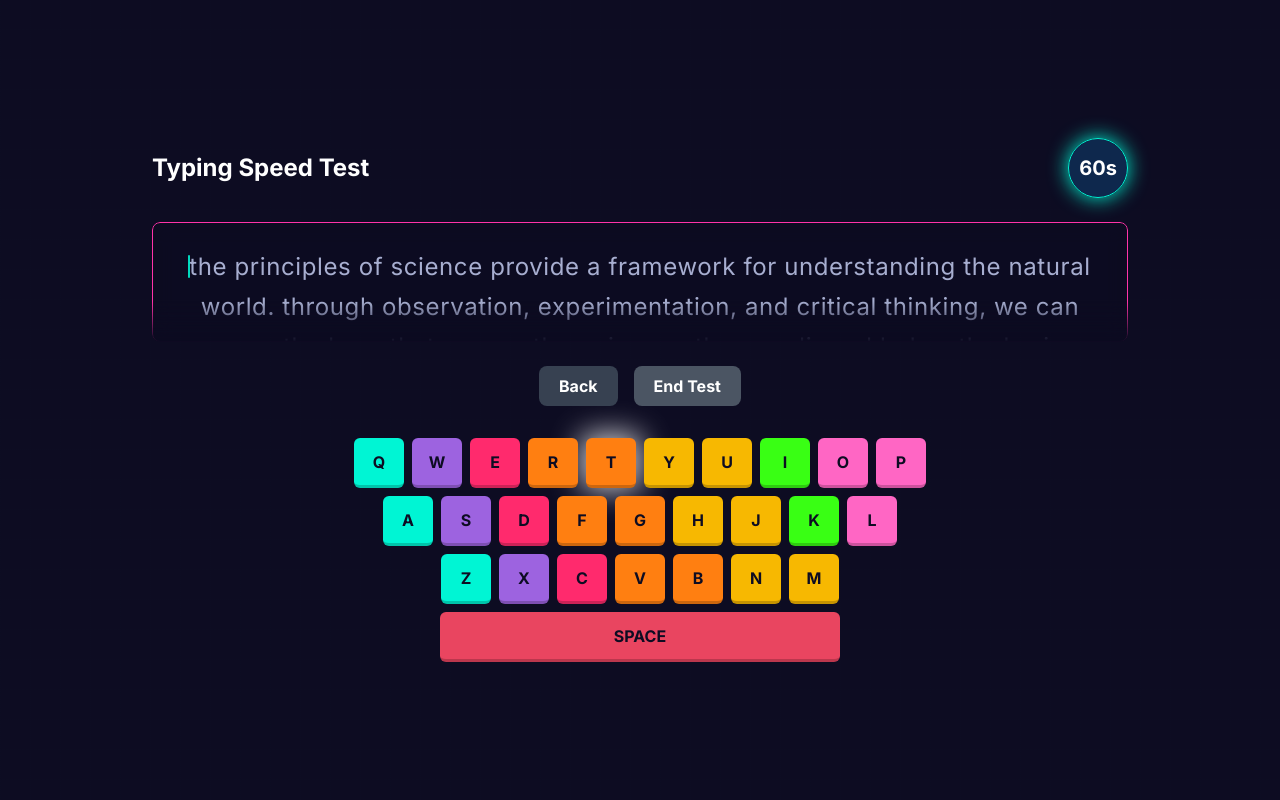
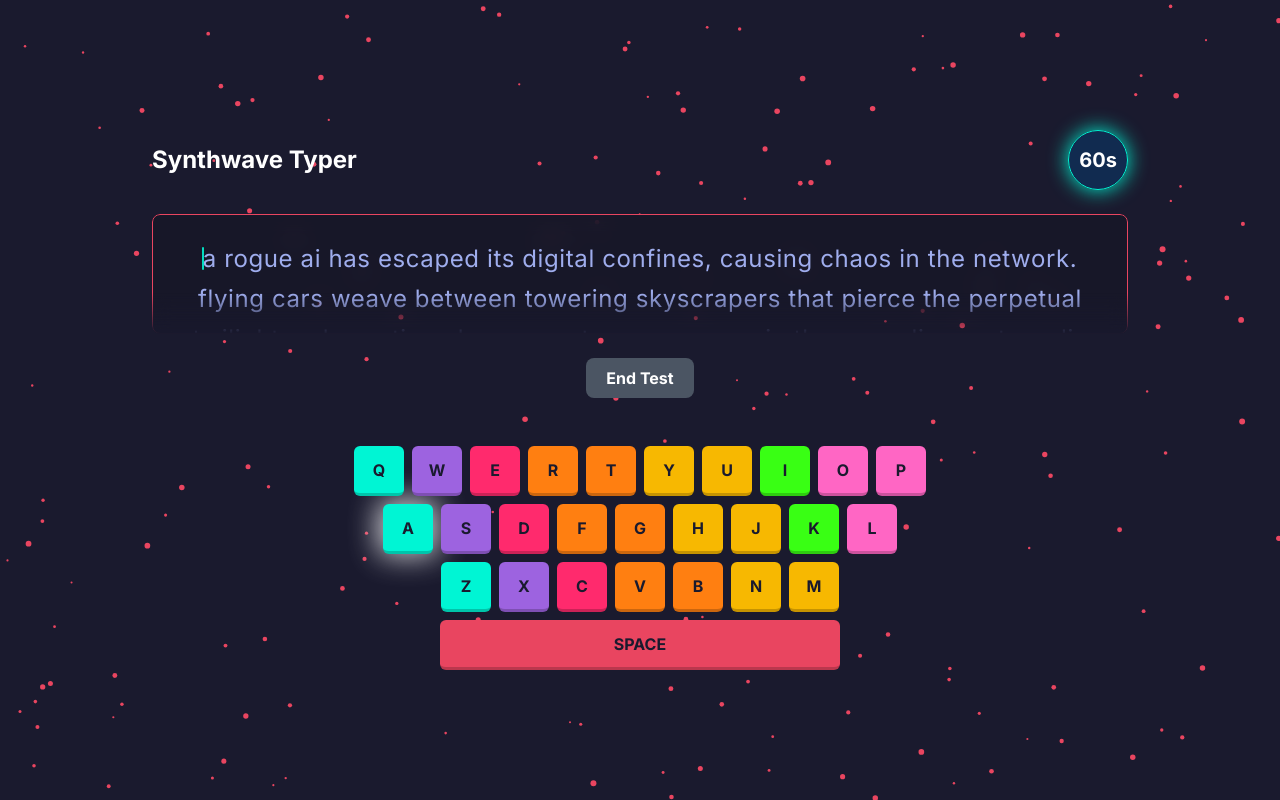
Before and after one commit to ranveersingh18w/Typing-speed, a plain HTML site: page index.html in a window 1280 px wide. Both pictures are taken after a click on the button "1m". Drawn offline with nearby package versions, Linux system fonts and the light colour scheme.

Commit message:
Updated min lag

```diff
--- a/index.html
+++ b/index.html
@@ -3,24 +3,33 @@
 <head>
     <meta charset="UTF-8">
     <meta name="viewport" content="width=device-width, initial-scale=1.0">
-    <title>Typing Speed Test</title>
+    <title>Synthwave Typing Test</title>
     <script src="https://cdn.tailwindcss.com"></script>
     <link href="https://fonts.googleapis.com/css2?family=Inter:wght@400;500;700&display=swap" rel="stylesheet">
     <style>
-        /* --- New "Cyber Grid" Theme --- */
+        /* --- Enhanced Synthwave Theme --- */
         body {
             font-family: 'Inter', sans-serif;
-            background-color: #0d0c22;
-            background-image:
-                linear-gradient(rgba(13, 12, 34, 0.95), rgba(13, 12, 34, 0.95)),
-                linear-gradient(0deg, rgba(0, 245, 212, 0.05) 1px, transparent 1px),
-                linear-gradient(90deg, rgba(0, 245, 212, 0.05) 1px, transparent 1px);
-            background-size: 100%, 30px 30px, 30px 30px;
-            overflow-x: hidden;
+            background-color: #1a1a2e;
+            overflow: hidden; /* Hide scrollbars from canvas */
+            position: relative;
+        }
+        #background-canvas {
+            position: fixed;
+            top: 0;
+            left: 0;
+            width: 100%;
+            height: 100%;
+            z-index: -1; /* Place canvas behind all content */
         }
         .hidden { display: none; }
-        .correct { color: #00ffc3; } /* Bright Cyan/Green */
-        .incorrect { color: #ff33a8; } /* Hot Pink */
+        .correct { color: #39ff14; } /* Neon Green */
+        .incorrect {
+            color: #ff2a6d; /* Neon Pink */
+            text-decoration: underline;
+            background-color: rgba(255, 42, 109, 0.2);
+            border-radius: 2px;
+        }
 
         @keyframes blink { 0%, 100% { opacity: 1; } 50% { opacity: 0; } }
         .current { position: relative; }
@@ -34,10 +43,11 @@
             height: 7.5rem; overflow: hidden; position: relative;
             -webkit-mask-image: linear-gradient(to bottom, black 66%, transparent 100%);
             mask-image: linear-gradient(to bottom, black 66%, transparent 100%);
+            transition: transform 0.2s ease-out;
         }
         #text-to-type {
             font-size: 1.5rem; line-height: 2.5rem; letter-spacing: 0.025em;
-            color: #a7aed0; /* Light lavender */
+            color: #9faded; /* Light Cyan */
             transition: transform 0.3s ease-out;
             position: relative;
             white-space: pre-wrap;
@@ -49,17 +59,18 @@
         #user-input::-moz-selection { background: transparent; }
 
         .glass-container {
-            background: rgba(13, 12, 34, 0.7); backdrop-filter: blur(10px);
-            border: 1px solid #ff33a8;
-            box-shadow: 0 0 20px rgba(255, 51, 168, 0.3);
+            background: rgba(23, 23, 39, 0.7); backdrop-filter: blur(10px);
+            border: 1px solid #e94560;
+            box-shadow: 0 0 20px rgba(233, 69, 96, 0.3);
+            transition: all 0.3s ease;
         }
         .primary-btn {
-            background: linear-gradient(45deg, #ff33a8, #e94560);
-            box-shadow: 0 0 15px rgba(255, 51, 168, 0.5); transition: all 0.3s ease;
+            background: linear-gradient(45deg, #ff2a6d, #e94560);
+            box-shadow: 0 0 15px rgba(233, 69, 96, 0.5); transition: all 0.3s ease;
         }
         .primary-btn:hover {
             transform: translateY(-2px) scale(1.05);
-            box-shadow: 0 0 25px rgba(255, 51, 168, 0.8);
+            box-shadow: 0 0 25px rgba(233, 69, 96, 0.8);
         }
 
         @keyframes fadeIn { from { opacity: 0; transform: translateY(-10px); } to { opacity: 1; transform: translateY(0); } }
@@ -78,7 +89,7 @@
         #keyboard { display: flex; flex-direction: column; gap: 0.5rem; align-items: center; }
         .keyboard-row { display: flex; justify-content: center; gap: 0.5rem; }
         .key {
-            position: relative; color: #0d0c22; border-radius: 0.375rem; font-weight: 600;
+            position: relative; color: #1a1a2e; border-radius: 0.375rem; font-weight: 600;
             width: 50px; height: 50px; display: flex; align-items: center; justify-content: center;
             text-transform: uppercase; border-bottom: 3px solid rgba(0,0,0,0.2);
             transition: all 0.1s ease;
@@ -96,38 +107,44 @@
             background: white; border-radius: 0.5rem; filter: blur(15px);
             opacity: 0.8; z-index: -1; transition: opacity 0.2s;
         }
-        .key.pressed { transform: scale(0.95); border-bottom-width: 1px; }
+        .key.pressed { transform: translateY(2px) scale(0.98); border-bottom-width: 1px; }
+
+        /* @keyframes shake {
+            0%, 100% { transform: translateX(0); }
+            10%, 30%, 50%, 70%, 90% { transform: translateX(-5px); }
+            20%, 40%, 60%, 80% { transform: translateX(5px); }
+        }
+        .shake { animation: shake 0.4s ease-in-out; } */
     </style>
 </head>
 <body class="text-gray-200 flex items-center justify-center min-h-screen">
 
-    <div class="w-full max-w-5xl mx-auto p-4 md:p-6 text-center">
+    <canvas id="background-canvas"></canvas>
+
+    <div class="w-full max-w-5xl mx-auto p-4 md:p-6 text-center z-10">
         <!-- Setup Screen -->
         <div id="setup-screen" class="fade-in">
-            <h1 class="text-4xl md:text-5xl font-bold text-white mb-4">Typing Speed Test</h1>
+            <h1 class="text-4xl md:text-5xl font-bold text-white mb-4">Synthwave Typer</h1>
             <p class="text-lg text-gray-400 mb-8">Select a test duration to begin.</p>
             <div class="flex flex-wrap justify-center gap-4">
-                <button data-time="20" class="time-btn primary-btn text-white font-bold py-3 px-6 rounded-lg text-lg">20s</button>
+                <button data-time="30" class="time-btn primary-btn text-white font-bold py-3 px-6 rounded-lg text-lg">30s</button>
                 <button data-time="60" class="time-btn primary-btn text-white font-bold py-3 px-6 rounded-lg text-lg">1m</button>
+                <button data-time="120" class="time-btn primary-btn text-white font-bold py-3 px-6 rounded-lg text-lg">2m</button>
                 <button data-time="300" class="time-btn primary-btn text-white font-bold py-3 px-6 rounded-lg text-lg">5m</button>
-                <button data-time="600" class="time-btn primary-btn text-white font-bold py-3 px-6 rounded-lg text-lg">10m</button>
             </div>
         </div>
 
         <!-- Test Screen -->
         <div id="test-screen" class="hidden">
             <header class="flex justify-between items-center mb-6">
-                <h1 class="text-2xl font-bold text-white">Typing Speed Test</h1>
+                <h1 class="text-2xl font-bold text-white">Synthwave Typer</h1>
                 <div id="timer-container"><span id="timer">0s</span></div>
             </header>
             <div id="text-container" class="glass-container p-6 rounded-lg mb-6">
                 <div id="text-to-type" class="select-none"></div>
                 <textarea id="user-input" class="absolute top-0 left-0 w-full h-full p-6 bg-transparent resize-none outline-none" spellcheck="false" autocorrect="off" autocapitalize="off"></textarea>
             </div>
-            <div class="flex justify-center gap-4 mb-4">
-                <button id="back-btn" class="secondary-btn bg-gray-700 hover:bg-gray-600 text-white font-bold py-2 px-5 rounded-lg transition-all">Back</button>
-                <button id="end-test-btn" class="secondary-btn bg-gray-600 hover:bg-gray-700 text-white font-bold py-2 px-5 rounded-lg transition-all">End Test</button>
-            </div>
+            <button id="end-test-btn" class="secondary-btn bg-gray-600 hover:bg-gray-700 text-white font-bold py-2 px-5 rounded-lg transition-all mb-4">End Test</button>
             <div id="keyboard-container"><div id="keyboard"></div></div>
         </div>
 
@@ -136,36 +153,49 @@
     </div>
 
     <script>
-        // This file contains the text passages for the typing test.
-        const textSource = [
-            "The quick brown fox jumps over the lazy dog. This classic sentence is used to test typewriters and computer keyboards because it contains all the letters of the English alphabet.",
-            "Technology has revolutionized the way we live and work. From smartphones to artificial intelligence, innovation continues to shape our future and present new challenges and opportunities.",
-            "The sun dipped below the horizon, painting the sky in hues of orange and purple. A gentle breeze rustled the leaves of the trees, creating a soothing melody for the evening.",
-            "To be successful, you must be willing to put in the hard work and dedication. There are no shortcuts to achieving your goals. Stay focused, remain persistent, and never lose sight.",
-            "Reading is a fundamental skill that opens up a world of knowledge and imagination. Whether you enjoy fiction, non-fiction, or poetry, books have the power to transport you to new places.",
-            "The world of finance is complex and ever-changing. Markets fluctuate based on a variety of factors, from economic reports to global events. Investors must be vigilant and informed.",
-            "The importance of a healthy lifestyle cannot be overstated. A balanced diet, regular exercise, and adequate sleep are the pillars of well-being, contributing to both physical and mental health.",
-            "The journey of a thousand miles begins with a single step. This ancient proverb reminds us that every great achievement starts with a small, manageable action. Do not be intimidated.",
-            "Creativity is the engine of progress. It allows us to solve problems in new ways and to create things that have never existed before. Nurture your creative spirit, for it is a precious resource.",
-            "In the heart of the city, life moves at a relentless pace. Sirens wail in the distance, crowds bustle along the sidewalks, and skyscrapers reach for the clouds, creating a vibrant tapestry of human activity.",
-            "History is not just a study of the past, but a guide for the future. By understanding the mistakes and triumphs of those who came before us, we can make better decisions for ourselves and for society.",
-            "The vastness of space has always captivated the human imagination. From the twinkling stars to the swirling galaxies, the cosmos invites us to explore and to wonder about our place in the universe.",
-            "Music has a unique power to evoke emotions and to connect people across cultures. A simple melody can bring joy, comfort, or a sense of shared experience, transcending language barriers.",
-            "The principles of science provide a framework for understanding the natural world. Through observation, experimentation, and critical thinking, we can uncover the laws that govern the universe.",
-            "Learning a new language opens up a new world of communication and understanding. It allows you to connect with different people, experience new cultures, and see the world from a new perspective.",
-            "The art of cooking is a blend of creativity and precision. It involves combining flavors, textures, and aromas to create dishes that are both delicious and nourishing. A shared meal can be a powerful bond.",
-            "Climate change is one of the most pressing issues of our time. It requires a global effort to reduce emissions, transition to renewable energy, and protect our planet for future generations.",
-            "The internet has transformed the way we access information and connect with one another. It has created a global village where ideas can be shared instantly, but it also presents new challenges.",
-            "The beauty of nature can be found in the smallest details, from the intricate patterns of a snowflake to the vibrant colors of a butterfly's wings. Taking time to appreciate these wonders can be a source of peace.",
-            "A good story can transport you to another world. It can make you laugh, cry, and think about the world in new ways. The power of storytelling is a fundamental part of the human experience."
-        ];
-    </script>
+        // --- Starfield Background ---
+        const canvas = document.getElementById('background-canvas');
+        const ctx = canvas.getContext('2d');
+        let stars = [];
+        let canvasWidth, canvasHeight;
 
-    <script>
+        function resizeCanvas() {
+            canvasWidth = window.innerWidth;
+            canvasHeight = window.innerHeight;
+            canvas.width = canvasWidth;
+            canvas.height = canvasHeight;
+            stars = [];
+            for (let i = 0; i < 200; i++) {
+                stars.push({
+                    x: Math.random() * canvasWidth,
+                    y: Math.random() * canvasHeight,
+                    size: Math.random() * 2 + 1,
+                    speed: Math.random() * 0.5 + 0.1
+                });
+            }
+        }
+
+        function drawStars() {
+            ctx.clearRect(0, 0, canvasWidth, canvasHeight);
+            ctx.fillStyle = '#e94560'; // Neon Pink for stars
+            for (let i = 0; i < stars.length; i++) {
+                const star = stars[i];
+                ctx.beginPath();
+                ctx.arc(star.x, star.y, star.size, 0, Math.PI * 2);
+                ctx.fill();
+                star.x -= star.speed;
+                if (star.x < 0) {
+                    star.x = canvasWidth;
+                }
+            }
+            requestAnimationFrame(drawStars);
+        }
+
         // --- DOM Elements ---
         const setupScreen = document.getElementById('setup-screen');
         const testScreen = document.getElementById('test-screen');
         const resultScreen = document.getElementById('result-screen');
+        const textContainer = document.getElementById('text-container');
         const textToTypeElement = document.getElementById('text-to-type');
         const userInputElement = document.getElementById('user-input');
         const timerElement = document.getElementById('timer');
@@ -183,6 +213,17 @@
             'z': 'cyan', 'x': 'purple', 'c': 'pink', 'v': 'orange', 'b': 'orange', 'n': 'yellow', 'm': 'yellow',
             ' ': 'space'
         };
+
+        // --- Text Source ---
+        const textSource = [
+            "The neon glow of the city reflected in the rain-slicked streets.",
+            "Cybernetic enhancements are common in the sprawling metropolis of 2077.",
+            "A rogue AI has escaped its digital confines, causing chaos in the network.",
+            "Flying cars weave between towering skyscrapers that pierce the perpetual twilight.",
+            "Data heists in virtual reality are the new frontier for digital outlaws.",
+            "Remember to stay hydrated, it's important for your health and focus.",
+            "The hum of the servers is a constant lullaby in the hacker's den."
+        ];
 
         // --- State Variables ---
         let testDuration = 0, timerInterval, testActive = false, timeRemaining = 0;
@@ -249,7 +290,7 @@
             testScreen.classList.remove('hidden');
             testScreen.classList.add('fade-in');
 
-            updateHighlighting();
+            updateHighlighting(true);
             userInputElement.focus();
         }
 
@@ -263,37 +304,53 @@
             }, 1000);
         }
 
-        function updateHighlighting() {
+        function updateHighlighting(isReset = false) {
             const typedText = userInputElement.value;
             const currentPosition = typedText.length;
-            const lastPosition = currentPosition - 1;
+            let hasError = false;
 
-            if (lastPosition >= 0 && characterSpans[lastPosition]) {
-                const span = characterSpans[lastPosition];
-                span.classList.remove('current');
-                if (span.textContent === typedText[lastPosition]) {
+            characterSpans.forEach((span, index) => {
+                if (index < currentPosition) {
+                    if (span.textContent === typedText[index]) {
                         span.className = 'correct';
                     } else {
                         span.className = 'incorrect';
+                        hasError = true;
                     }
+                } else {
+                    span.className = '';
                 }
+            });
+
+            // // Add shake animation on new error - REMOVED
+            // if (hasError && !textContainer.classList.contains('shake')) {
+            //     const lastTypedCharIndex = currentPosition - 1;
+            //     if (typedText[lastTypedCharIndex] !== characterSpans[lastTypedCharIndex]?.textContent) {
+            //         textContainer.classList.add('shake');
+            //         setTimeout(() => textContainer.classList.remove('shake'), 400);
+            //     }
+            // }
+
+            // Reset or move cursor
+            const prevCursor = textToTypeElement.querySelector('.current');
+            if (prevCursor) prevCursor.classList.remove('current');
 
             const currentSpan = characterSpans[currentPosition];
             if (currentSpan) {
-                currentSpan.className = 'current';
+                currentSpan.classList.add('current');
 
+                // Handle scrolling
                 const lineHeight = parseFloat(getComputedStyle(textToTypeElement).lineHeight);
                 const spanLineIndex = Math.floor(currentSpan.offsetTop / lineHeight);
 
-                if (spanLineIndex > currentLine) {
+                if (spanLineIndex > currentLine && spanLineIndex > 0) {
                     currentLine = spanLineIndex;
-                    if (currentLine > 0) {
                     const offset = -(currentLine - 1) * lineHeight;
                     textToTypeElement.style.transform = `translateY(${offset}px)`;
                 }
             }
-            }
 
+            // Update keyboard highlight
             if (lastHighlightedKey) lastHighlightedKey.classList.remove('highlight');
             const nextChar = currentSpan?.textContent.toLowerCase() || '';
             const keyElement = document.querySelector(`.key[data-key="${nextChar}"]`);
@@ -307,16 +364,14 @@
             const typedText = userInputElement.value;
             typedChars = typedText.length;
 
-            errors = 0;
-            typedText.split('').forEach((char, index) => {
-                if(characterSpans[index] && char !== characterSpans[index].textContent){
-                    errors++;
-                }
-            });
+            errors = typedText.split('').reduce((acc, char, index) => {
+                return characterSpans[index] && char !== characterSpans[index].textContent ? acc + 1 : acc;
+            }, 0);
 
             accuracy = typedChars > 0 ? Math.round(((typedChars - errors) / typedChars) * 100) : 100;
             const elapsedTimeInMinutes = (testDuration - timeRemaining) / 60;
-            wpm = elapsedTimeInMinutes > 0 ? Math.round((typedChars / 5) / elapsedTimeInMinutes) : 0;
+            wpm = elapsedTimeInMinutes > 0 ? Math.round(((typedChars / 5) - errors) / elapsedTimeInMinutes) : 0;
+            if (wpm < 0) wpm = 0;
         }
 
         function endTest() {
@@ -327,25 +382,14 @@
             userInputElement.disabled = true;
             calculateStats();
 
-            const typedText = userInputElement.value;
-            const typedWords = typedText.trim().split(/\s+/).filter(w => w.length > 0);
-
-            let incorrectWordsCount = 0;
-            typedWords.forEach((word, index) => {
-                const sourceWord = textToTypeElement.textContent.trim().split(/\s+/)[index];
-                if (word !== sourceWord) {
-                    incorrectWordsCount++;
-                }
-            });
-
             resultScreen.innerHTML = `
                 <div class="glass-container p-8 rounded-lg max-w-lg mx-auto fade-in">
                     <h2 class="text-3xl font-bold mb-4 text-white">Test Complete!</h2>
                     <div class="grid grid-cols-2 gap-4 text-left mb-8">
                         <div><p class="text-gray-400">Speed (WPM)</p><p class="text-4xl font-bold text-cyan-400">${wpm}</p></div>
-                        <div><p class="text-gray-400">Accuracy</p><p class="text-4xl font-bold">${accuracy}%</p></div>
-                        <div><p class="text-gray-400">Typed Chars</p><p class="text-4xl font-bold">${typedChars}</p></div>
-                        <div><p class="text-gray-400">Incorrect Words</p><p class="text-4xl font-bold text-red-400">${incorrectWordsCount}</p></div>
+                        <div><p class="text-gray-400">Accuracy</p><p class="text-4xl font-bold text-green-400">${accuracy}%</p></div>
+                        <div><p class="text-gray-400">Typed Chars</p><p class="text-4xl font-bold text-purple-400">${typedChars}</p></div>
+                        <div><p class="text-gray-400">Errors</p><p class="text-4xl font-bold text-pink-500">${errors}</p></div>
                     </div>
                     <button id="new-test-btn" class="primary-btn text-white font-bold py-3 px-6 rounded-lg w-full text-lg">Start New Test</button>
                 </div>`;
@@ -382,6 +426,7 @@
 
         function handleKeyPress(e) {
             let key = e.key.toLowerCase();
+            if (key === ' ') key = ' '; // Ensure space is handled correctly
             const keyElement = document.querySelector(`.key[data-key="${key}"]`);
             if (keyElement) {
                 if (e.type === 'keydown') {
@@ -395,17 +440,20 @@
         window.addEventListener('load', () => {
             const timeButtons = document.querySelectorAll('.time-btn');
             const endTestBtn = document.getElementById('end-test-btn');
-            const backBtn = document.getElementById('back-btn');
 
             timeButtons.forEach(button => button.addEventListener('click', () => initializeTest(parseInt(button.dataset.time))));
             userInputElement.addEventListener('input', handleInput);
             endTestBtn.addEventListener('click', endTest);
-            backBtn.addEventListener('click', resetToSetup);
 
             document.addEventListener('keydown', handleKeyPress);
             document.addEventListener('keyup', handleKeyPress);
 
             createKeyboard();
+
+            // Initialize and start background animation
+            window.addEventListener('resize', resizeCanvas);
+            resizeCanvas();
+            drawStars();
         });
     </script>
 </body>
```
Also changed, not shown: lines.js (deleted, +0 -25 lines). Lines whose indentation alone changed are shown as unchanged.
